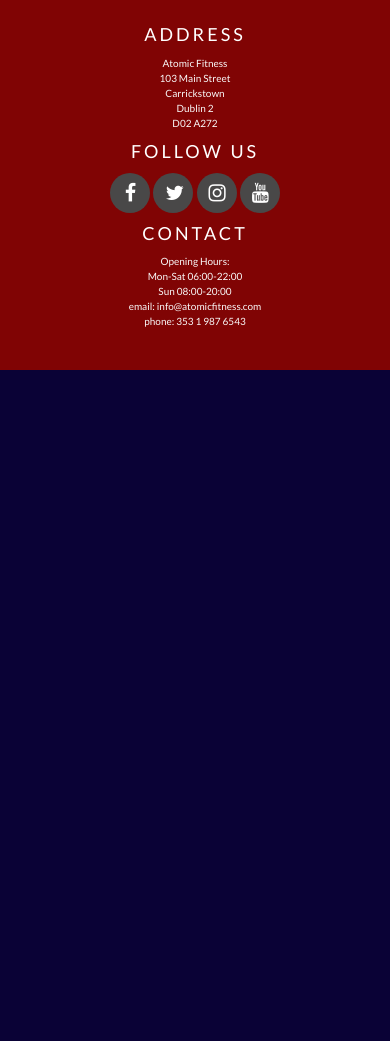
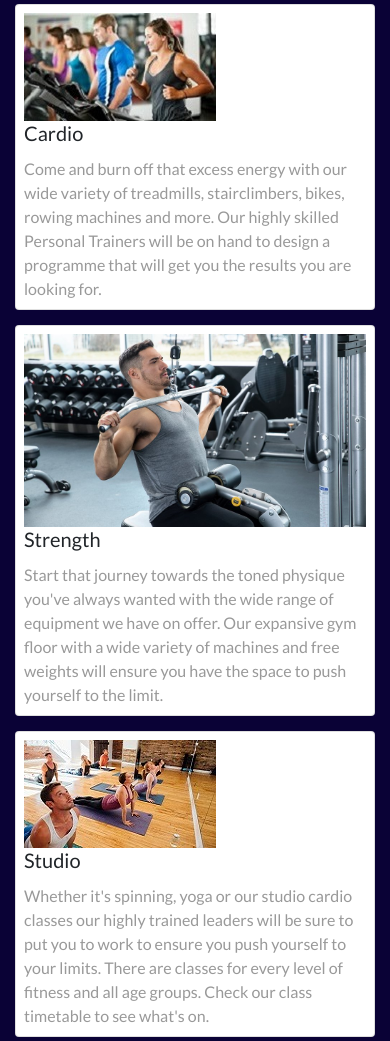
Before and after one commit to colinflahive/MS1_Fitness, a plain HTML site: page index.html in a window 390 px wide. Shown: the part 503-1544 px from the top of the page. Before the commit the page ends 873 px from the top, so only its background shows below. Drawn offline with nearby package versions, Linux system fonts and the light colour scheme.

Commit message:
Bootstrap cards added with CSS style of two photos not loading correctly in responsive mode

```diff
--- a/assets/css/style.css
+++ b/assets/css/style.css
@@ -10,8 +10,6 @@ body {
 .navbar-brand img {
   height: 60px;
 }
-
-
 
 .navbarNAV {
   text-align: right;
@@ -110,6 +108,24 @@ img {
     border-style: none;
 }
 
+
+/*----------Cards----------*/
+
+.card-body {
+  padding: 0.5rem;
+}
+
+.container {
+        width: 100%;
+    padding-right: 15px;
+    padding-left: 15px;
+    margin-right: auto;
+    margin-left: auto;
+    margin-top: 15px;
+    margin-bottom: 15px;
+
+}
+
 /*--------Footer--------*/
 p {
   color: #999;
--- a/index.html
+++ b/index.html
@@ -123,7 +123,50 @@
   </a>
 </div>
 
-<!--CAROUSEL END-->
+<!--------------------CARDS--------------------->
+    <div class="container">
+        <div class="card-deck">
+
+            <div class="card cardcolor1">
+                <div class="card-body"> <img src="assets/images/card_cardio_image.jpg" class="img-fluid" alt="cardio card cover" />
+                    <h5 class="card-title">Cardio</h5>
+                    <p class="card-text">Come and burn off that excess energy with our wide variety of treadmills, stairclimbers,
+                    bikes, rowing machines and more. Our highly skilled Personal Trainers will be on hand to design a programme
+                    that will get you the results you are looking for.</p>
+
+                </div>
+            </div>
+
+                <div class="card cardcolor2">
+                    <div class="card-body"> <img src="assets/images/card_image_strength.jpg" class="img-fluid" alt="strength card cover" />
+                        <h5 class="card-title">Strength</h5>
+                        <p class="card-text">Start that journey towards the toned physique you've always wanted with the wide range of
+                        equipment we have on offer. Our expansive gym floor with a wide variety of machines and free weights will ensure
+                        you have the space to push yourself to the limit.</p>
+
+                        </div>
+                    </div>
+
+                <div class="card">
+                    <div class="card-body cardcolor3"> <img src="assets/images/card_studio_image.jpg" class="img-fluid" alt="studio card cover" />
+                        <h5 class="card-title">Studio</h5>
+                        <p class="card-text">Whether it's spinning, yoga or our studio cardio classes our highly trained leaders
+                        will be sure to put you to work to ensure you push yourself to your limits. There are classes for every level
+                        of fitness and all age groups. Check our class timetable to see what's on.</p>
+
+                        </div>
+                    </div>
+
+                <div class="card cardcolor4">
+                    <div class="card-body"> <img src="assets/images/cover_image_men.jpg" class="img-fluid" alt="gallery card cover" />
+                        <h5 class="card-title">Gallery</h5>
+                        <p class="card-text">Come view some of the images our members have shared showing the unique experience for all
+                        age groups here at Atomic Fitness.</p>
+
+                        </div>
+                    </div>
+                </div>
+            </div>
 
 
 
```
Also changed, not shown: assets/images/card_cardio_image.jpg (added), assets/images/card_image_strength.jpg (added), assets/images/card_studio_image.jpg (added).
